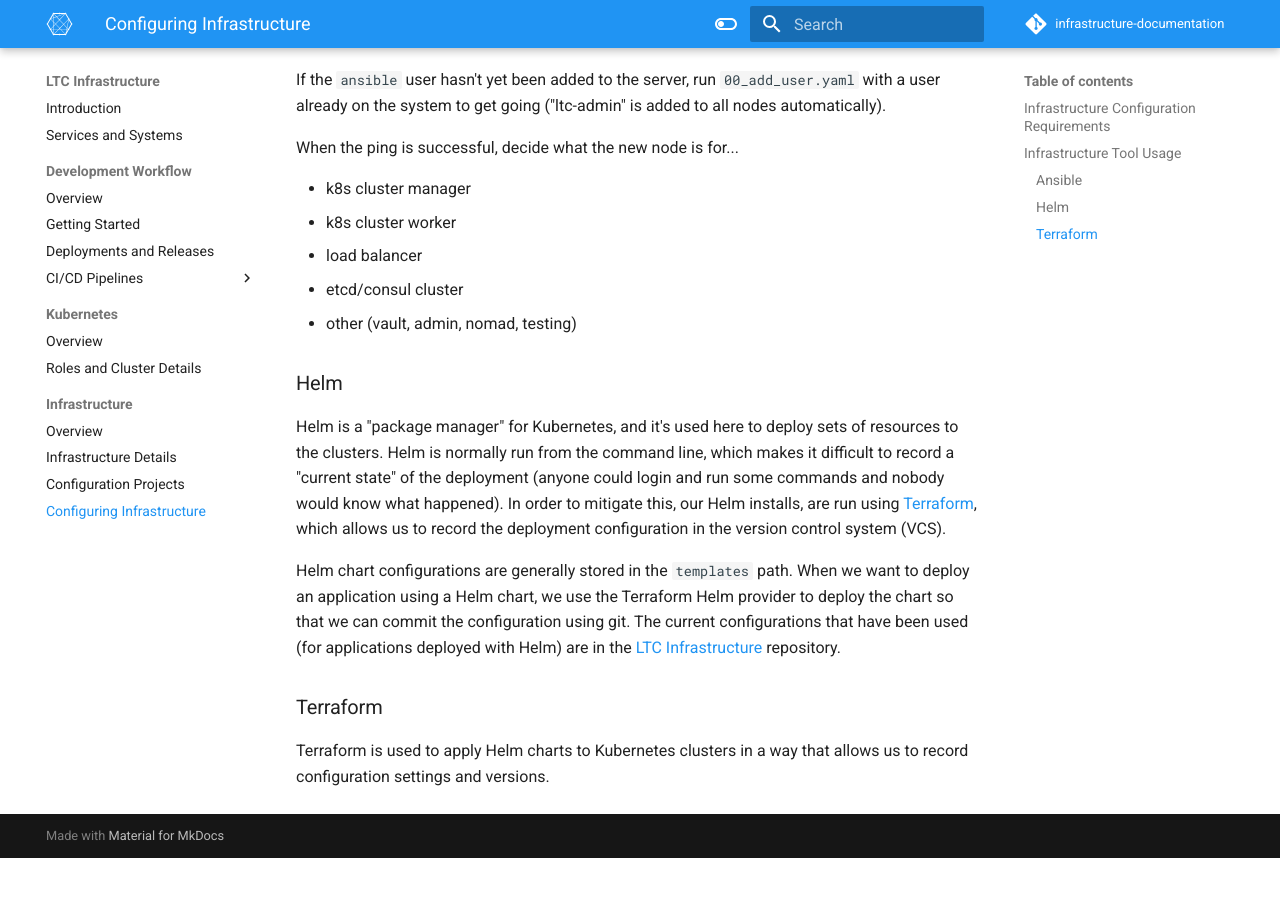
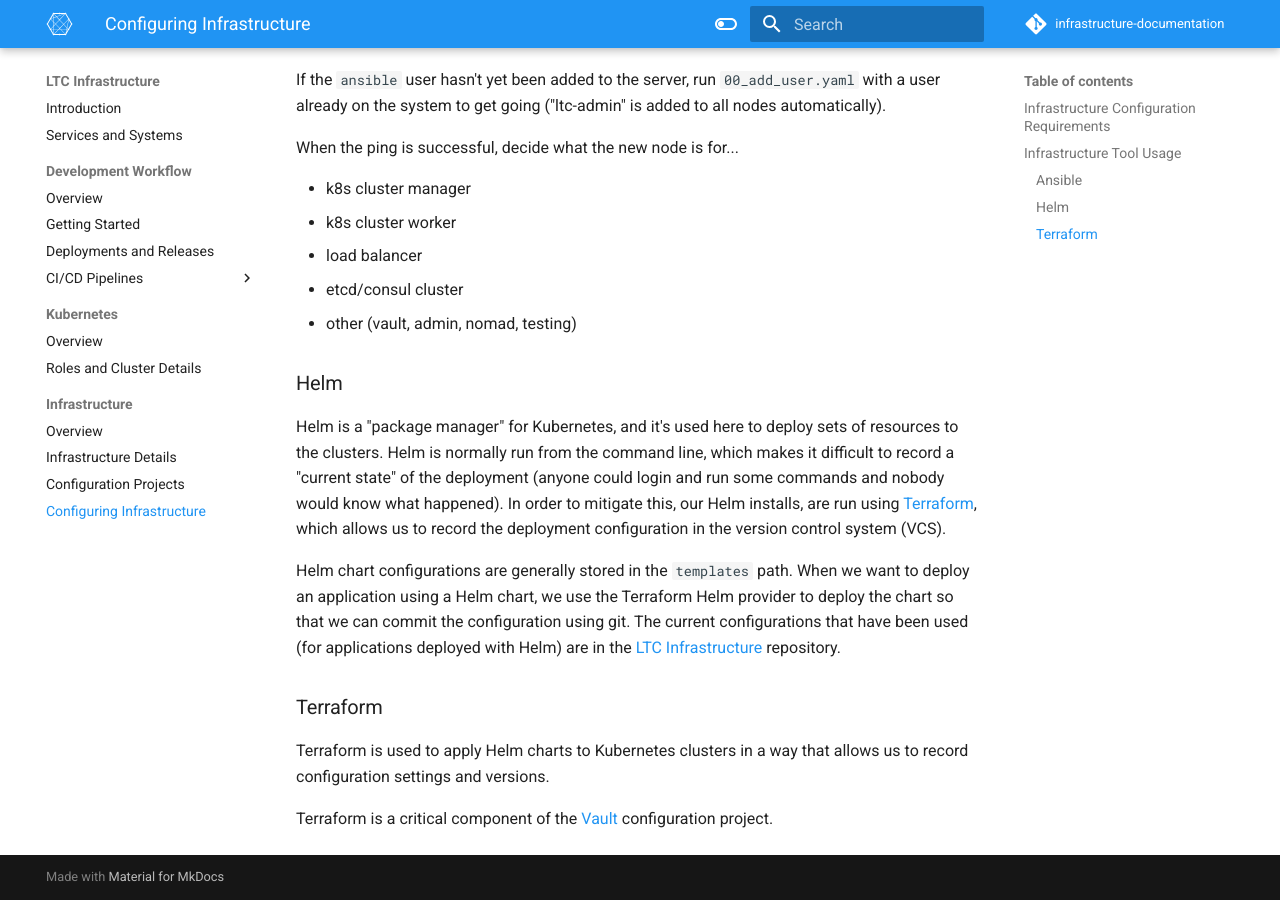
Before and after one commit to bcit-ltc/infrastructure-documentation, an MkDocs documentation site: the page built from docs/infrastructure/infrastructure-dev.md, in a window 1280 px wide and 900 px high, scrolled down 1178 px. Built offline with MkDocs 1.6.1 and Material for MkDocs 9.7.7, drawn with Linux system fonts in a browser that asks for light colours; before the commit the page ends 2036 px from its top, so only the background shows below that.

Commit message:
fix: adds Vault info

```diff
--- a/docs/infrastructure/infrastructure-dev.md
+++ b/docs/infrastructure/infrastructure-dev.md
@@ -55,3 +55,5 @@
 ### Terraform
 
 Terraform is used to apply Helm charts to Kubernetes clusters in a way that allows us to record configuration settings and versions.
+
+Terraform is a critical component of the [Vault](https://issues.ltc.bcit.ca/ltc-infrastructure/vault-configuration) configuration project.
```
